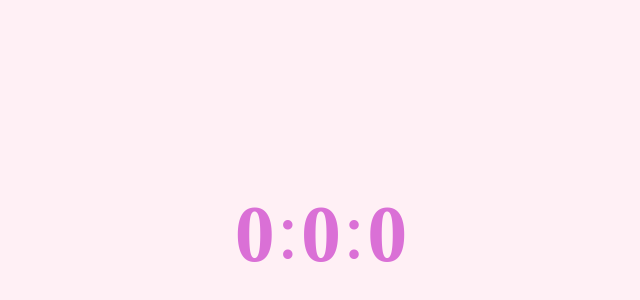
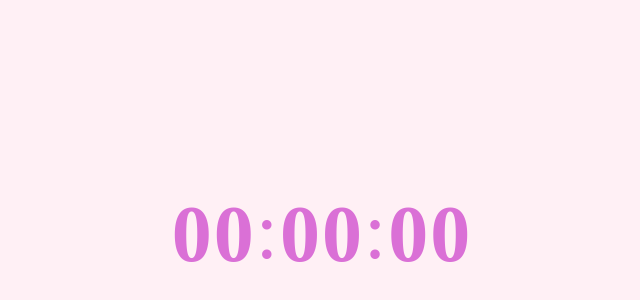
Before and after one commit to Shopify/eng-intern-assessment-react, a React app: page / in a window 1280 px wide. Shown: the part 166-466 px from the top of the page, without its empty margins (318-958 px from the left). Built offline with nearby package versions, Linux system fonts and the light colour scheme.

Commit message:
components folder created

```diff
--- a/src/App.tsx
+++ b/src/App.tsx
@@ -1,8 +1,11 @@
 import React from 'react'
+import StopWatch from './components/StopWatch'
 
 
 export default function App() {
     return(
-        <div></div>
+        <div>
+            <StopWatch/>
+        </div>
     )
 }
--- a/src/StopWatch.tsx
+++ b/src/components/StopWatch.tsx
@@ -4,11 +4,11 @@ import './StopWatch.css';
 export default function StopWatch() {
     return (
         <section className='container'>
-            <h1 className='text'>0</h1>
+            <h1 className='text'>00</h1>
             <span>:</span>
-            <h1 className='text'>0</h1>
+            <h1 className='text'>00</h1>
             <span>:</span>
-            <h1 className='text'>0</h1>
+            <h1 className='text'>00</h1>
         </section>
             )
 }
--- a/src/index.tsx
+++ b/src/index.tsx
@@ -1,7 +1,7 @@
 import React from 'react';
 import { createRoot } from 'react-dom/client';
 import App from './App';
-import StopWatch from './StopWatch';
+import StopWatch from './components/StopWatch';
 
 const container = document.getElementById('root');
 const root = createRoot(container);
```
Also changed, not shown: src/components/StopWatch.css (renamed from src/StopWatch.css), src/components/StopWatchButton.tsx (renamed from src/StopWatchButton.tsx).
